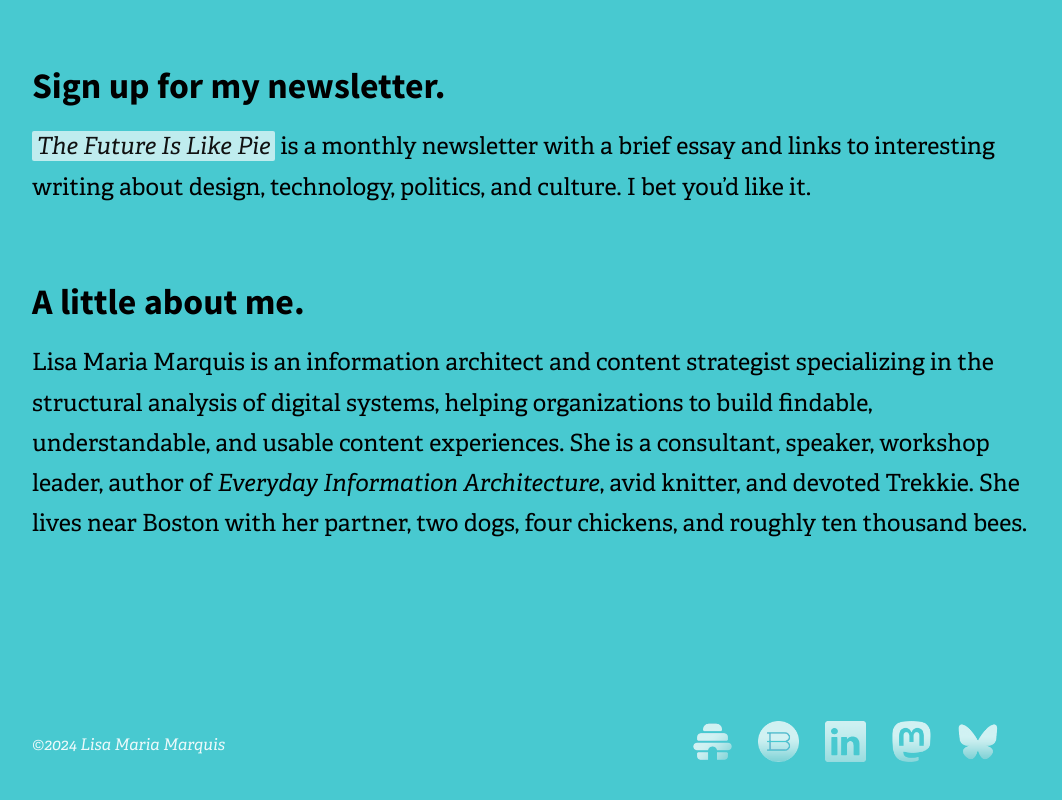
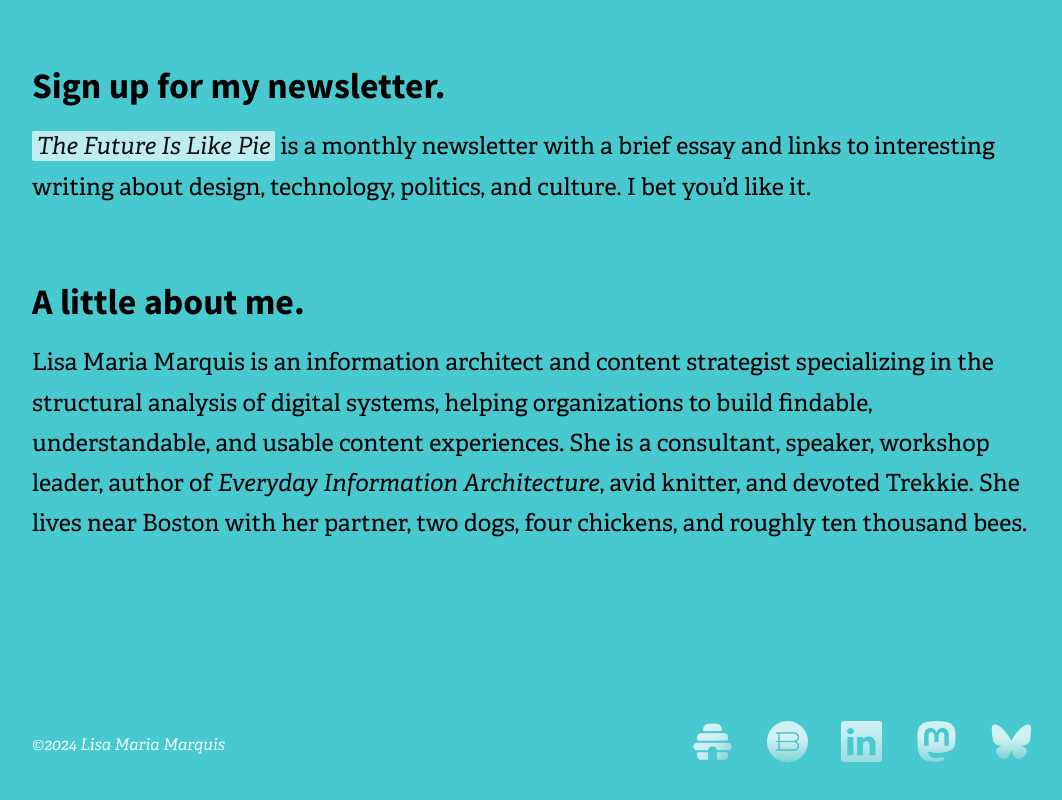
Before and after one commit to Wilto/LMM, an Eleventy site: page _src/index.md in a window 1280 px wide. Shown: the part 1771-2571 px from the top of the page, without its empty margins (96-1158 px from the left). Built offline with nearby package versions, Linux system fonts and the light colour scheme; Eleventy itself is replaced by a stand-in of ours; files that its build step writes are made by us from their sources.

Commit message:
Fix gap between social icons on smallest viewports.

```diff
--- a/_src/assets/css/style.scss
+++ b/_src/assets/css/style.scss
@@ -121,6 +121,7 @@ footer {
         align-items: center;
         justify-content: space-apart;
         padding-left: 0;
+        gap: 2.5%;
         list-style: none;
     }
     a {
```
